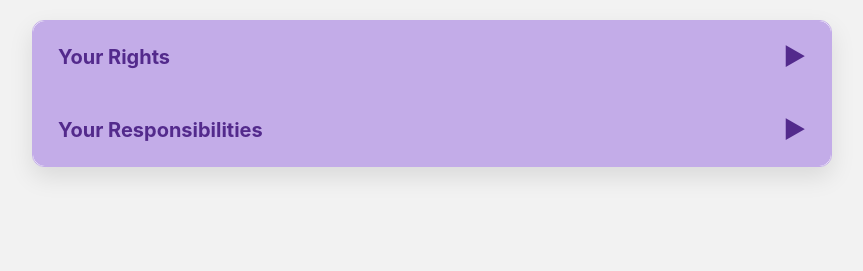
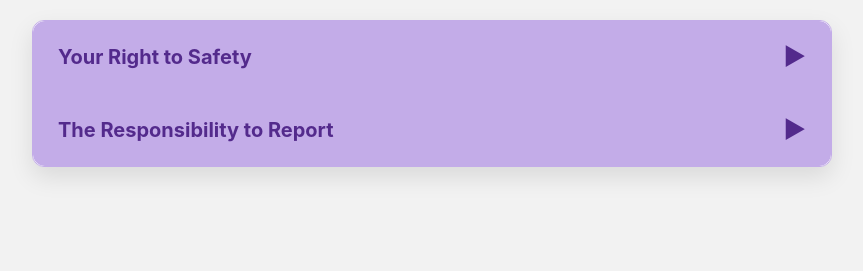
Before and after one commit to DapaLMS1/Rights-and-responsibilities, a plain HTML site: page index.html in a window 1280 px wide. Shown: the whole page, without its empty margins (208-1071 px from the left). Drawn offline with nearby package versions, Linux system fonts and the light colour scheme.

Commit message:
Revise rights and responsibilities in accordion
Updated accordion content to reflect new rights and responsibilities.

```diff
--- a/index.html
+++ b/index.html
@@ -93,21 +93,21 @@
     <div class="accordion-container">
         <div class="accordion-item">
             <button class="accordion-header" data-target="content-rights">
-                <span>Your Rights</span>
+                <span>Your Right to Safety</span>
                 <span class="arrow">&#9654;</span> <!-- Right-pointing triangle -->
             </button>
             <div class="accordion-content" id="content-rights">
-                <p>You are entitled to a safe work environment, comprehensive training on equipment use and safety procedures, and access to all required personal protective equipment (PPE). This also includes the right to voice any concerns about equipment faults or unsafe practices without fear of negative consequences.</p>
+                <p>You have a right to work in a safe environment. If you see a hazard—such as a spill or a sharp left on a tray—you must take action immediately. This includes notifying your team and decontaminating the area.</p>
             </div>
         </div>
 
         <div class="accordion-item">
             <button class="accordion-header" data-target="content-responsibilities">
-                <span>Your Responsibilities</span>
+                <span>The Responsibility to Report</span>
                 <span class="arrow">&#9654;</span>
             </button>
             <div class="accordion-content" id="content-responsibilities">
-                <p>You are responsible for using all sterilisation equipment strictly in line with manufacturer instructions and your organisation's established policies. This involves ensuring proper upkeep, promptly reporting any malfunctions or hazards, and consistently adhering to all infection control and safety procedures to safeguard yourself, your colleagues, and patients.</p>
+                <p>If you notice a breach in the unidirectional flow (e.g., a colleague moving a dirty tray through the clean zone) or if a steriliser cycle fails, you must report it to your supervisor or the practice owner. This is a legal requirement to ensure patient safety.</p>
             </div>
         </div>
     </div>
```
